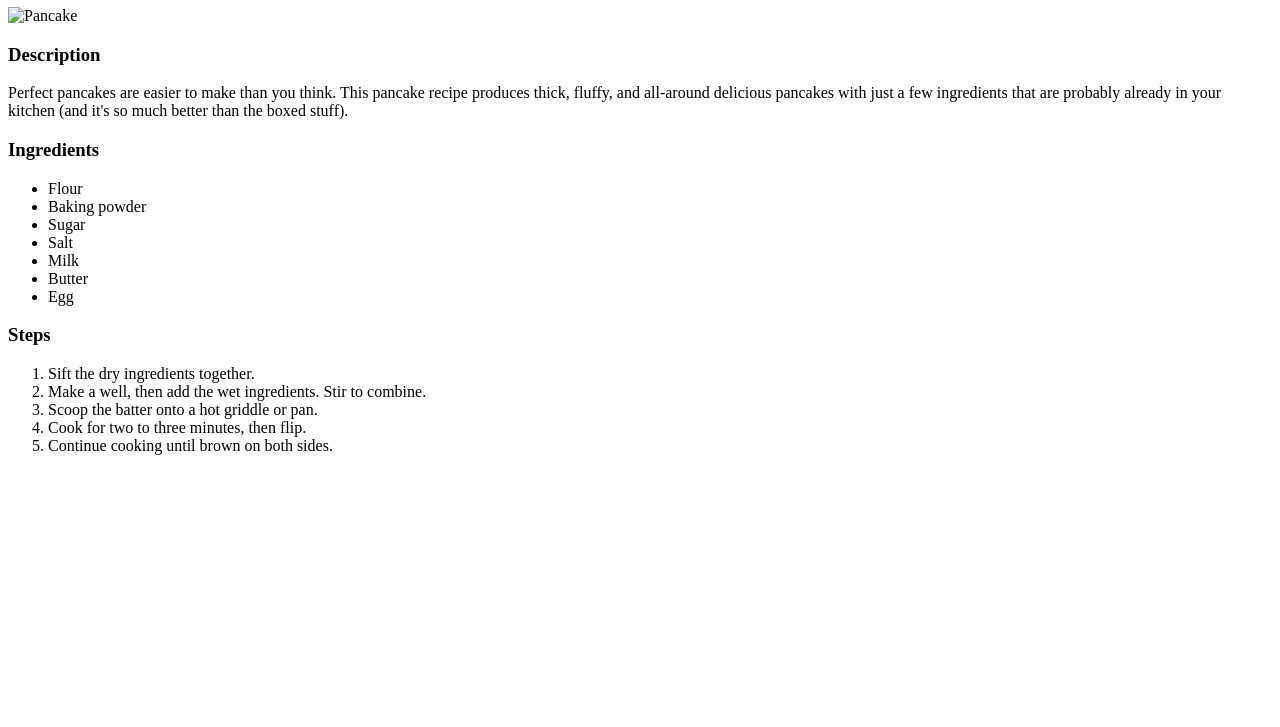
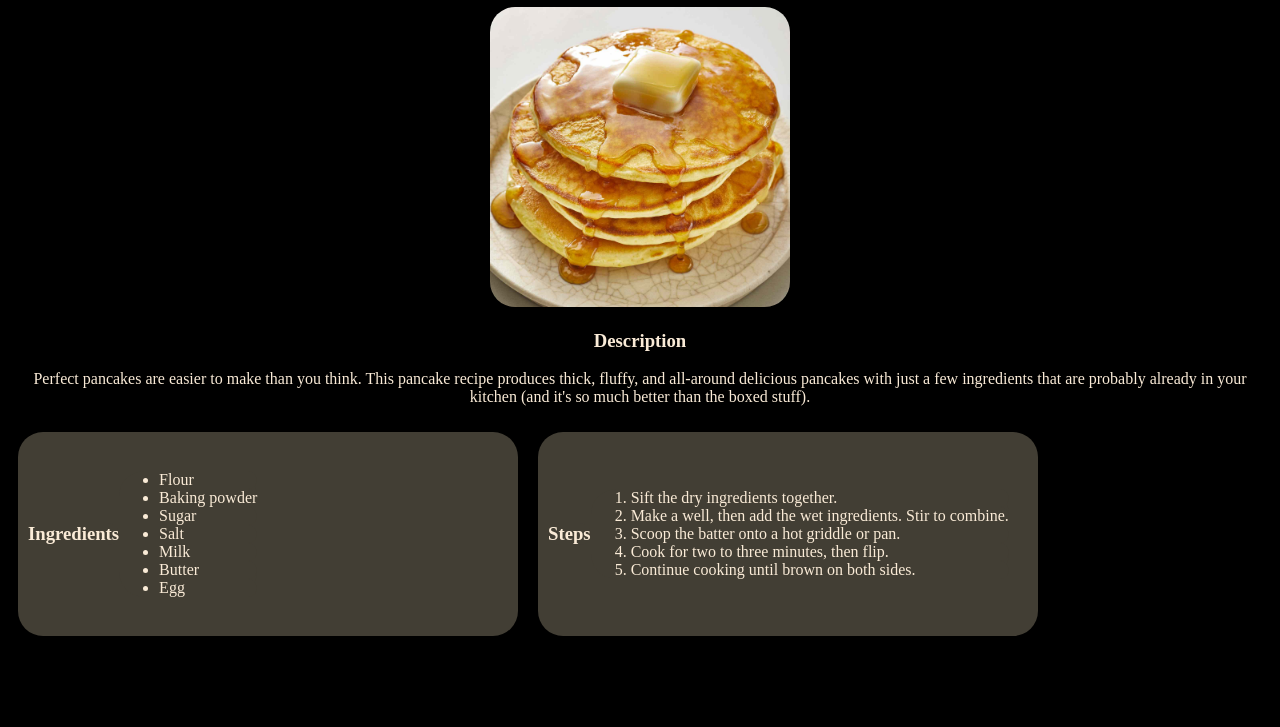
Before and after one commit to Stolir/odin-recipes, a plain HTML site: page recipes/pancakes.html in a window 1280 px wide. Shown: the part 73-800 px from the top of the page. Drawn offline with Linux system fonts and the light colour scheme.

Commit message:
Style elements
Centered elements and added cards to "steps/ingredients" in recipe pages

```diff
--- a/recipes/pancakes.html
+++ b/recipes/pancakes.html
@@ -3,13 +3,18 @@
 <head>
     <meta charset="UTF-8">
     <meta name="viewport" content="width=device-width, initial-scale=1.0">
+    <link rel="stylesheet" href="../styles.css">
     <title>Pancakes | Odin Recipes</title>
 </head>
 <body>
     <h1>How to make Pancakes</h1>
-    <img src="pancake.jpg" alt="Pancake" height="300" width="300">
-    <h3>Description</h3>
+    <div class="image">
+        <img src="./images/pancake.jpg" alt="Pancake" height="300" width="300" style="border-radius: 25px;">
+    </div>
+    <h3 class="desc">Description</h3>
     <p>Perfect pancakes are easier to make than you think. This pancake recipe produces thick, fluffy, and all-around delicious pancakes with just a few ingredients that are probably already in your kitchen (and it's so much better than the boxed stuff).</p>
+    <div class="flexcontainer">
+        <div class="listcontainer">
             <h3>Ingredients</h3>
             <ul>
                 <li>Flour</li>
@@ -20,6 +25,8 @@
                 <li>Butter</li>
                 <li>Egg</li>
             </ul>
+        </div>
+        <div class="listcontainer">
             <h3>Steps</h3>
             <ol>
                 <li>Sift the dry ingredients together.</li>
@@ -28,5 +35,7 @@
                 <li>Cook for two to three minutes, then flip.</li>
                 <li>Continue cooking until brown on both sides.</li>
             </ol>
+        </div>
+    </div>
 </body>
 </html>
--- /dev/null
+++ b/styles.css
@@ -0,0 +1,36 @@
+h1, p, .image, .desc {
+    text-align: center;
+    font-family: 'Times New Roman', Times, serif;
+}
+
+* {
+    background-color: black;
+    color: antiquewhite;
+}
+
+.block {
+    display: block;
+    text-align: center;
+    margin: 20px;
+}
+
+.listcontainer {
+    height: 204px;
+    width: 500px;
+    margin: 10px;
+    padding: 10px;
+    box-sizing: border-box;
+    align-items: center;
+    background-color: rgb(66, 62, 52);
+    border-radius: 25px;
+    display: flex;
+}
+
+.flexcontainer {
+    display: flex;
+}
+
+ol, ul, li, h3 {
+    background-color: inherit;
+    border-radius: inherit;
+}
```
Also changed, not shown: index.html (+5 -4 lines), recipes/mushroomalfredo.html (+9 -2 lines), recipes/developer.chrome.com_docs_devtools_dom_.png (added). Lines whose indentation alone changed are shown as unchanged.
